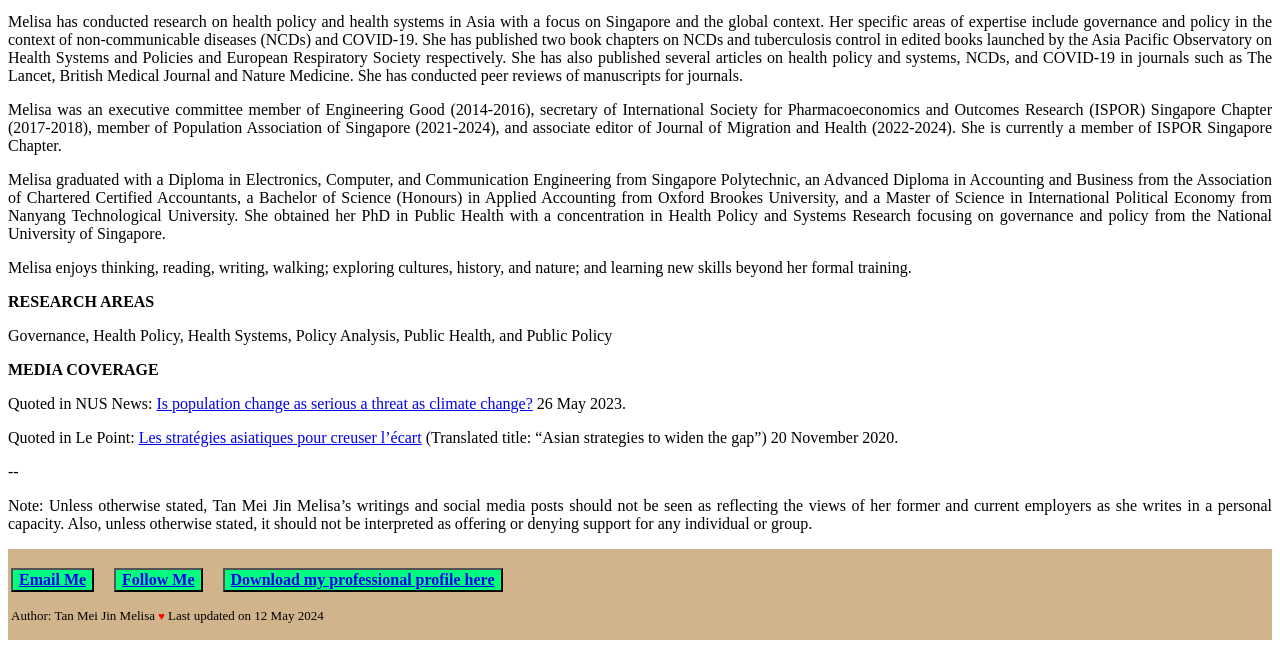
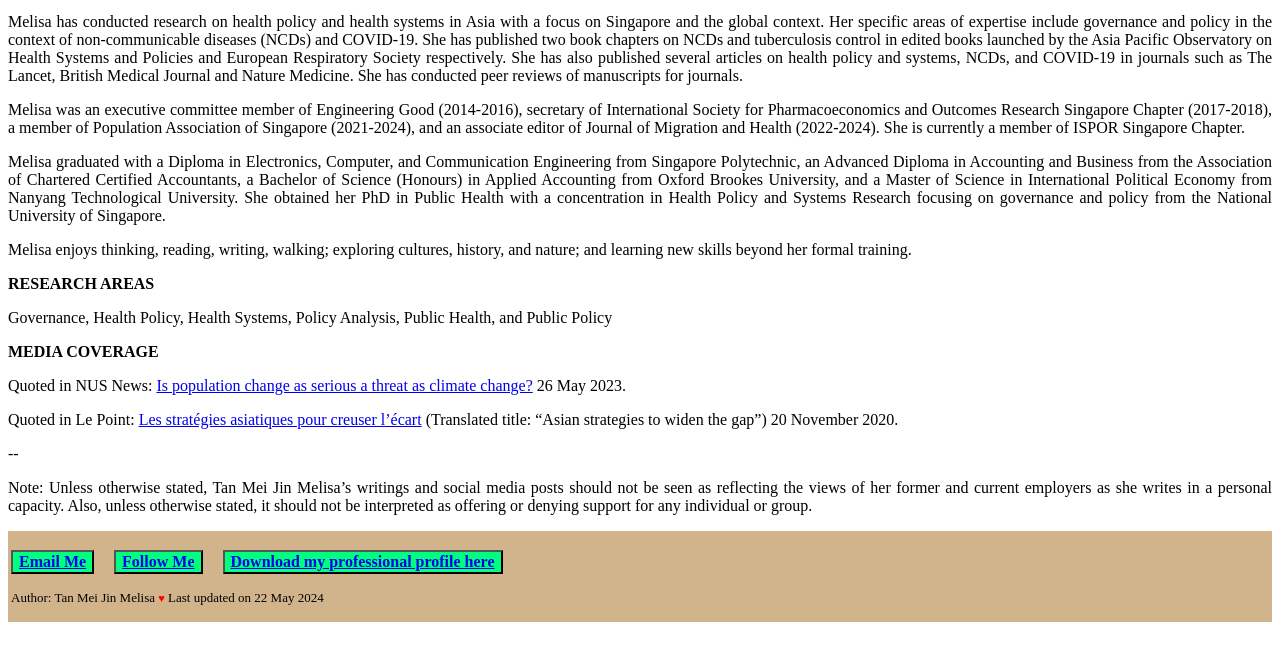
Before and after one commit to melisatan/melisatan.github.io, a plain HTML site: page index.html in a window 1280 px wide. Shown: the part 346-994 px from the top of the page. Drawn offline with Linux system fonts and the light colour scheme.

Commit message:
Update index.html

```diff
--- a/index.html
+++ b/index.html
@@ -21,7 +21,7 @@
 <p></p>
 <p align="justify">Melisa has conducted research on health policy and health systems in Asia with a focus on Singapore and the global context. Her specific areas of expertise include   governance and policy in the context of non-communicable diseases (NCDs) and COVID-19. She has published two book chapters on NCDs and tuberculosis control in edited books launched by the Asia Pacific Observatory on Health Systems and Policies and European Respiratory Society respectively. She has also published several articles on health policy and systems, NCDs, and COVID-19 in journals such as The Lancet, British Medical Journal and Nature Medicine. She has conducted peer reviews of manuscripts for journals.</p>
 <p></p>
-<p align="justify">Melisa was an executive committee member of Engineering Good (2014-2016), secretary of International Society for Pharmacoeconomics and Outcomes Research (ISPOR) Singapore Chapter (2017-2018), member of Population Association of Singapore (2021-2024), and associate editor of Journal of Migration and Health (2022-2024). She is currently a member of ISPOR Singapore Chapter.</p>
+<p align="justify">Melisa was an executive committee member of Engineering Good (2014-2016), secretary of International Society for Pharmacoeconomics and Outcomes Research Singapore Chapter (2017-2018), a member of Population Association of Singapore (2021-2024), and an associate editor of Journal of Migration and Health (2022-2024). She is currently a member of ISPOR Singapore Chapter.</p>
 <p></p>
 <p align="justify">Melisa graduated with a Diploma in Electronics, Computer, and Communication Engineering from Singapore Polytechnic, an Advanced Diploma in Accounting and Business from the Association of Chartered Certified Accountants, a Bachelor of Science (Honours) in Applied Accounting from Oxford Brookes University, and a Master of Science in International Political Economy from Nanyang Technological University. She obtained her PhD in Public Health with a concentration in Health Policy and Systems Research focusing on governance and policy from the National University of Singapore.</p>
 <p></p>
@@ -46,8 +46,8 @@
 <button style="font-family: Times New Roman; font-size: 16px; background-color:#00FF7F">
    <a href="https://sites.google.com/view/melisamjtan" target="_blank"><b>Follow Me</b></button></a>&emsp;
 <button style="font-family: Times New Roman; font-size: 16px; background-color:#00FF7F">
-   <a href="https://melisamjtan.github.io/Professional%20profile%20-%20Tan%20Mei%20Jin%20Melisa%20(12%20May%202024).pdf" target="_blank"><b>Download my professional profile here</b></button></a></p>
-<p style="font-size: 13px; text-align:left">Author: Tan Mei Jin Melisa <span style="font-size:85%;color:red;">&hearts;</span> Last updated on 12 May 2024</p>
+   <a href="https://melisamjtan.github.io/Professional%20profile%20-%20Tan%20Mei%20Jin%20Melisa%20(22%20May%202024).pdf" target="_blank"><b>Download my professional profile here</b></button></a></p>
+<p style="font-size: 13px; text-align:left">Author: Tan Mei Jin Melisa <span style="font-size:85%;color:red;">&hearts;</span> Last updated on 22 May 2024</p>
 </footer>
 
 </body>
```
